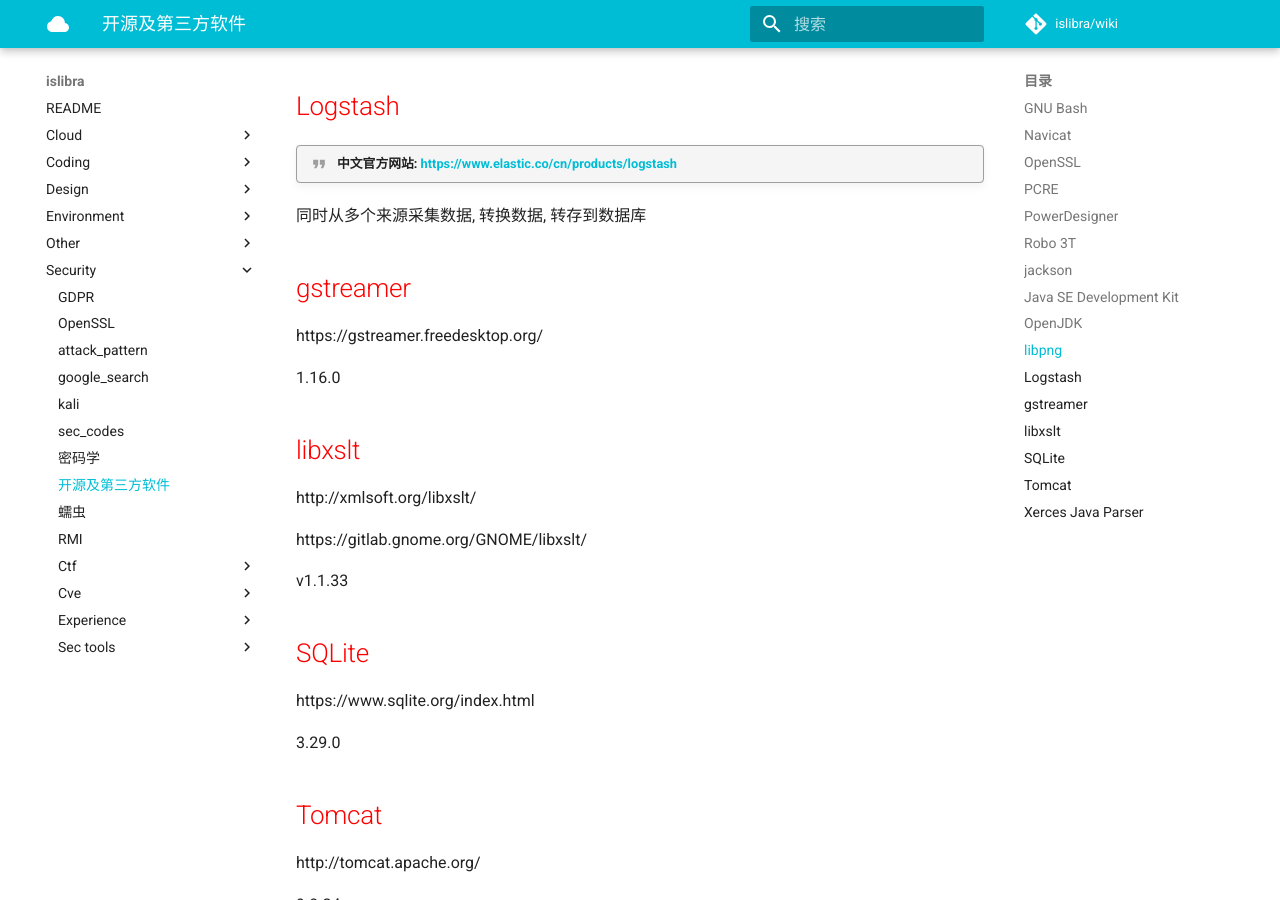
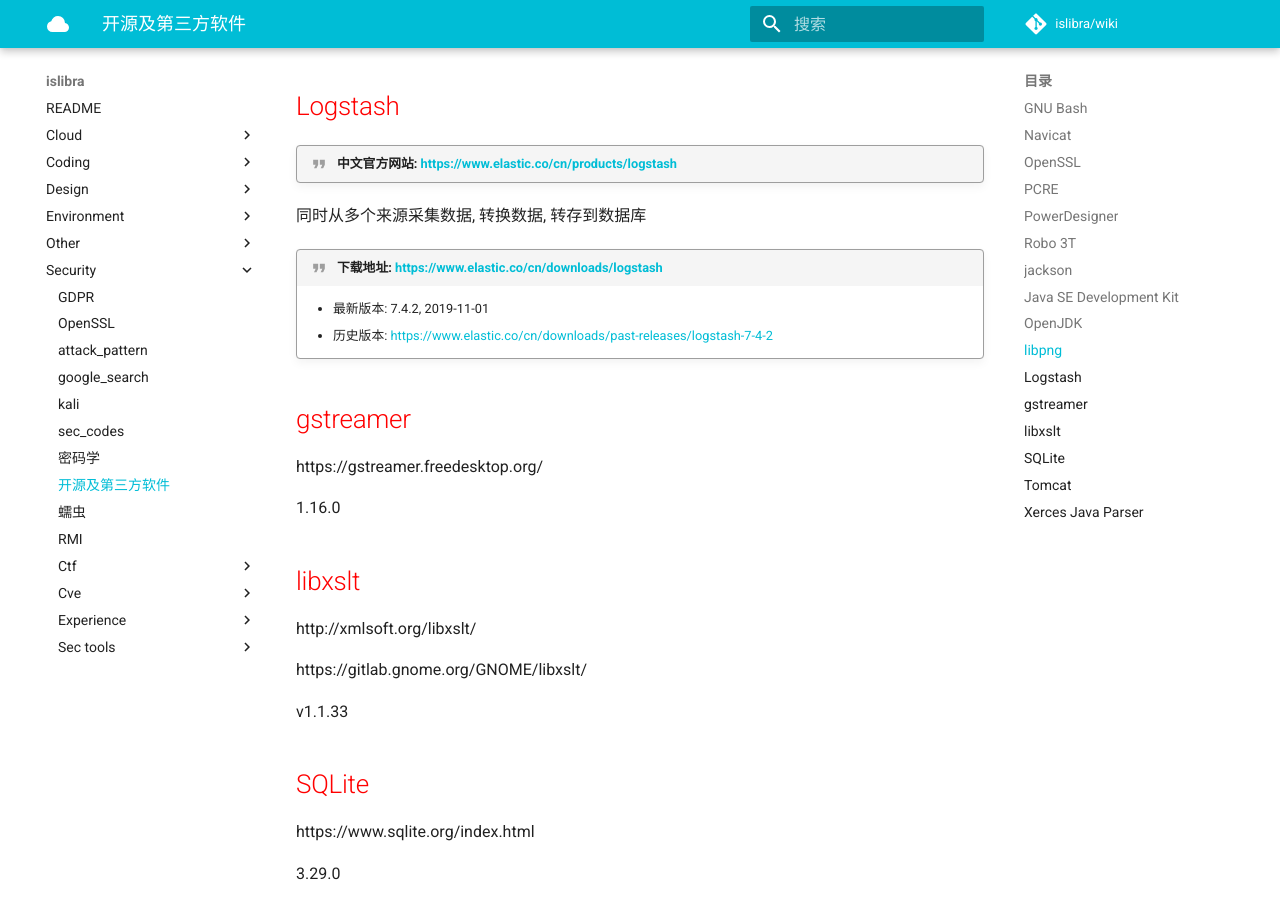
Before and after one commit to islibra/wiki, an MkDocs documentation site: the page built from docs/security/开源及第三方软件.md, in a window 1280 px wide and 900 px high, scrolled down 1850 px. Built offline with MkDocs 1.6.1 and Material for MkDocs 9.7.7, drawn with Linux system fonts in a browser that asks for light colours; comment, search, counter and statistics services are not loaded.

Commit message:
Update 开源及第三方软件.md

```diff
--- a/docs/security/开源及第三方软件.md
+++ b/docs/security/开源及第三方软件.md
@@ -66,6 +66,10 @@ http://www.libpng.org/pub/png/libpng.html
 
 同时从多个来源采集数据, 转换数据, 转存到数据库
 
+!!! quote "下载地址: <https://www.elastic.co/cn/downloads/logstash>"
+    - 最新版本: 7.4.2, 2019-11-01
+    - 历史版本: <https://www.elastic.co/cn/downloads/past-releases/logstash-7-4-2>
+
 
 ## gstreamer
 
```
